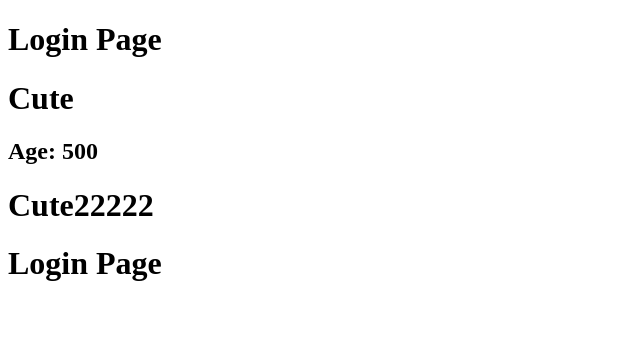
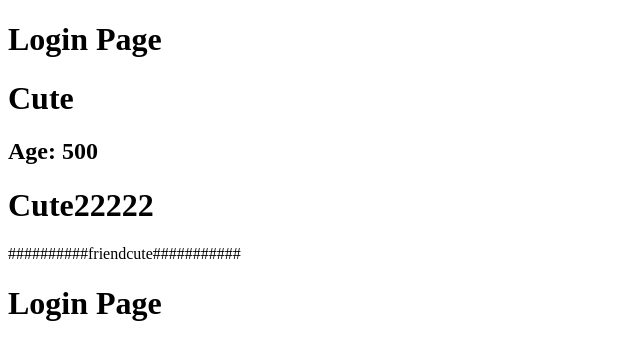
Before and after one commit to BreezeButter/CC14-git-workflow, a plain HTML site: page workflow/admin.html in a window 1280 px wide. Shown: the whole page, without its empty margins (0-640 px from the left). Drawn offline with Linux system fonts and the light colour scheme.

Commit message:
friendcuteeeeeee

```diff
--- a/workflow/admin.html
+++ b/workflow/admin.html
@@ -18,6 +18,7 @@
     <h1>Cute</h1>
     <h2>Age: 500</h2>
     <h1>Cute22222</h1>
+    <p>##########friendcute###########</p>
 </body>
 
 <body>
```
